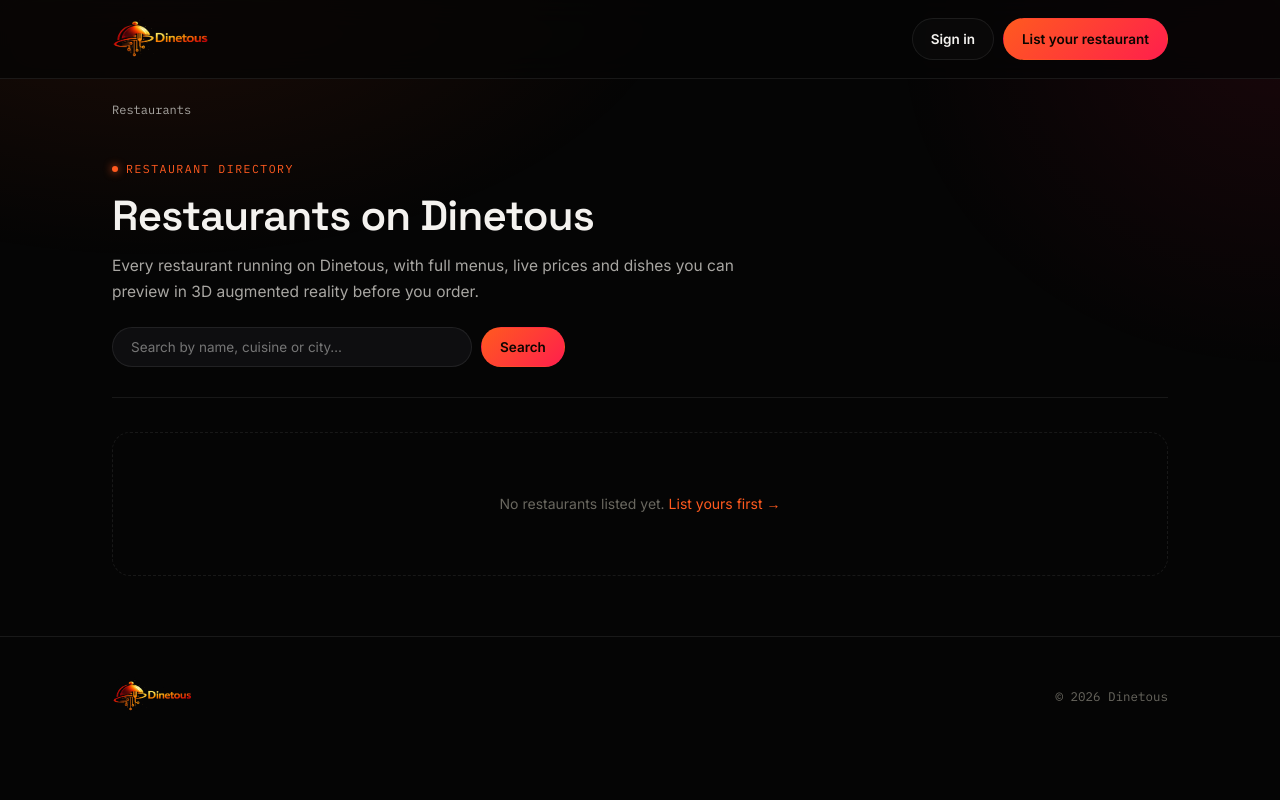
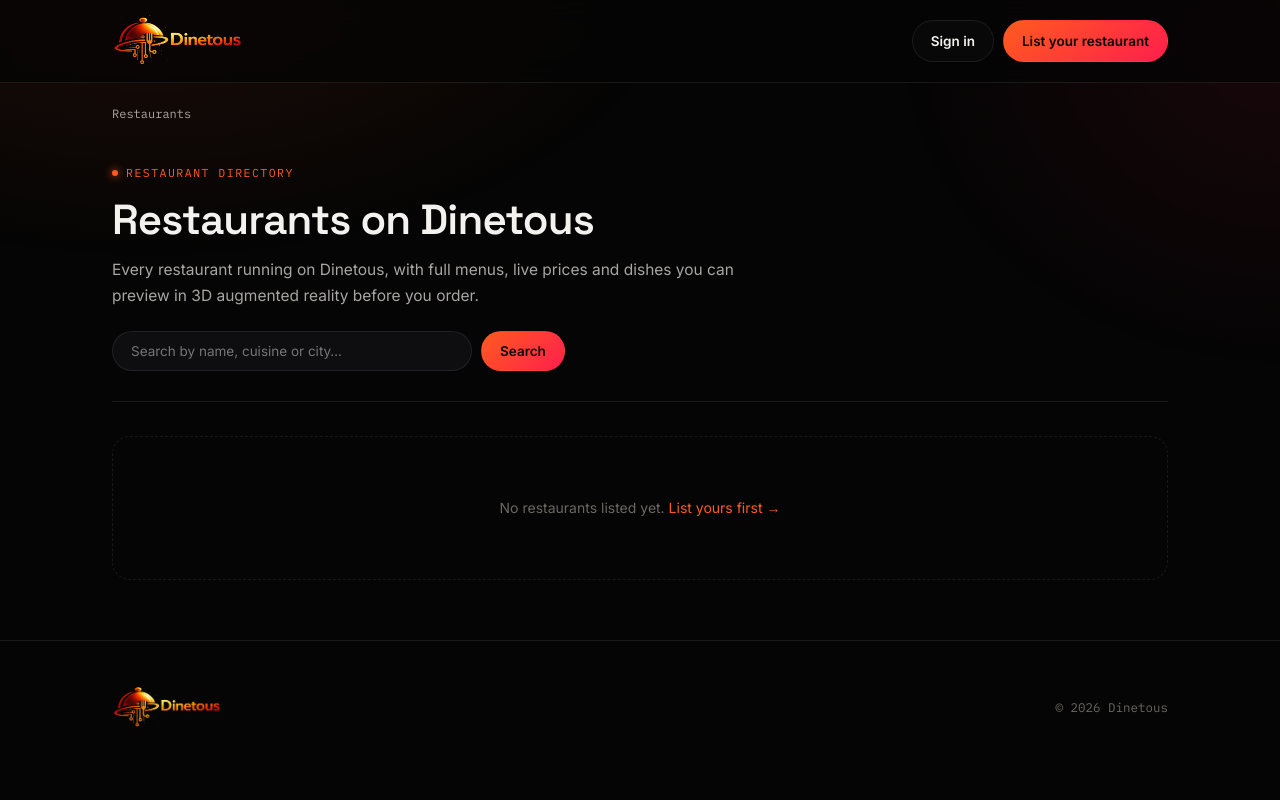
Before and after one commit to HimanshuSisodiya2607/retrai, a PHP site: page /restai/restaurants in a window 1280 px wide. Run offline with PHP 8.4, Linux system fonts and the light colour scheme; data comes from the database, SQL or seed files in the repository.

```diff
--- a/Restro/assets/menu.css
+++ b/Restro/assets/menu.css
@@ -248,4 +248,4 @@
 .mdc-emoji.has-photo img{width:100%;height:100%;object-fit:cover;display:block;}
 
 /* ---- Dinetous logo ---- */
-.order-header .logo-img{height:34px;width:auto;display:inline-block;vertical-align:middle;mix-blend-mode:screen;}
+.order-header .logo-img{height:46px;width:auto;display:inline-block;vertical-align:middle;mix-blend-mode:screen;}
--- a/assets/public.css
+++ b/assets/public.css
@@ -37,7 +37,7 @@ h1,h2,h3,h4{font-family:var(--font-display);letter-spacing:-0.02em;font-weight:6
 
 /* header */
 .site-head{
-  position:sticky;top:0;z-index:60;padding:16px 0;
+  position:sticky;top:0;z-index:60;padding:10px 0;
   background:rgba(5,5,5,0.82);backdrop-filter:blur(16px) saturate(140%);
   border-bottom:1px solid var(--line);
 }
@@ -162,8 +162,9 @@ footer{border-top:1px solid var(--line);padding:40px 0;margin-top:60px;}
 }
 
 /* ---- Dinetous logo ---- */
-.logo-img{height:46px;width:auto;display:block;mix-blend-mode:screen;}
+.logo-img{height:62px;width:auto;display:block;mix-blend-mode:screen;}
 .logo{display:flex;align-items:center;gap:8px;}
-footer .logo-img{height:38px;}
-@media(max-width:900px){.logo-img{height:38px;}}
-@media(max-width:520px){.logo-img{height:32px;}footer .logo-img{height:30px;}}
+footer .logo-img{height:52px;}
+@media(max-width:900px){.logo-img{height:52px;}footer .logo-img{height:46px;}}
+@media(max-width:520px){.logo-img{height:44px;}footer .logo-img{height:40px;}}
+@media(max-width:400px){.logo-img{height:40px;}}
```
Also changed, not shown: Restro/assets/style.css (+4 -4 lines), admin/assets/admin.css (+4 -4 lines), index.html (+5 -4 lines), onboarding.php (+4 -3 lines).
